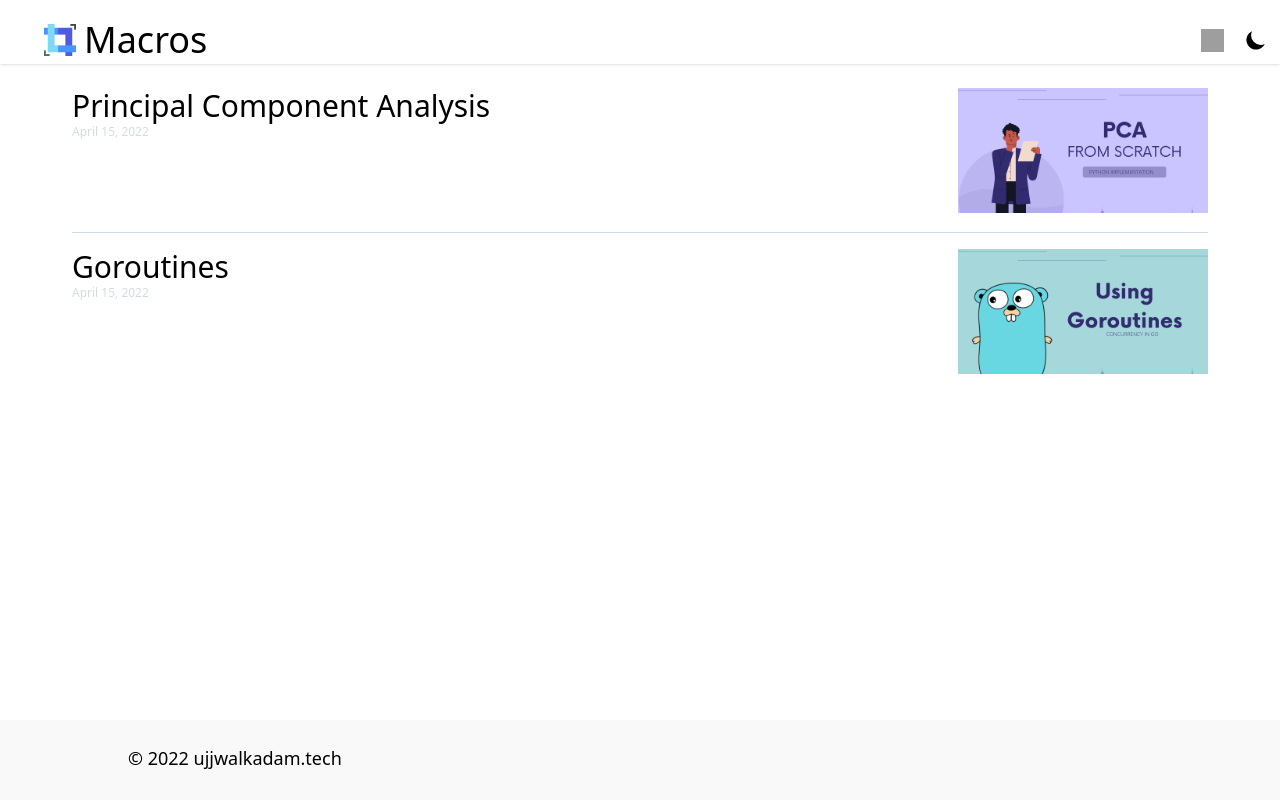
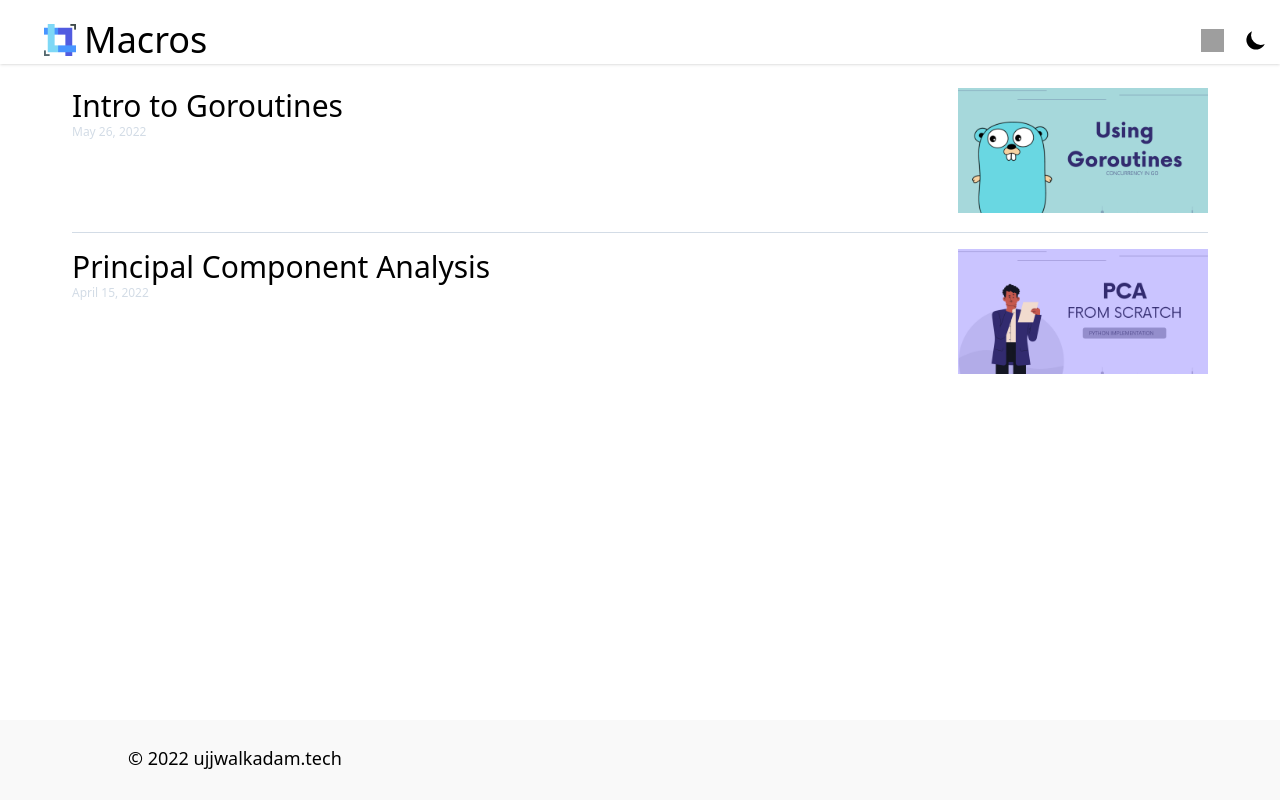
Before and after one commit to ujjwal404/Blog, a Next.js app: page / in a window 1280 px wide. Built offline with nearby package versions, Linux system fonts and the light colour scheme; grey boxes are pictures that could not be loaded.

Commit message:
updated meta tags

```diff
--- a/_posts/goroutines.md
+++ b/_posts/goroutines.md
@@ -1,11 +1,11 @@
 ---
-title: 'Goroutines'
-date: '2022-04-15'
+title: 'Intro to Goroutines'
+date: '2022-05-26'
 excerpt: 'Using goroutines'
 coverImage: 'static/images/goroutines.webp'
 ---
 
-Goroutines are a lightweight form of concurrency in the Go programming language. They are similar to threads in other languages, but they are managed by the Go runtime rather than the operating system, making them more lightweight and efficient. In this blog post, we will learn about goroutines, how to use them, and some best practices for writing concurrent code in Go.
+**Goroutines** are a lightweight form of concurrency in the Go programming language. They are similar to threads in other languages, but they are managed by the Go runtime rather than the operating system, making them more lightweight and efficient. In this blog post, we will learn about goroutines, how to use them, and some best practices for writing concurrent code in Go.
 
 A goroutine is created by calling the go keyword followed by a function call. For example, the following code creates a goroutine that runs the printHello function:
 
--- a/components/layout.tsx
+++ b/components/layout.tsx
@@ -11,7 +11,7 @@ const Layout = ({ children }: Props) => {
 		<div className="min-h-screen flex flex-col dark:bg-darkBG dark:text-textgray">
 			<Head>
 				<title>Macros</title>
-				<meta name="description" content="Personal Blog site" />
+				<meta name="description" content="Personal Blog site. I write about Web dev, ML and other things that I find interesting." />
 				<link rel="icon" href="/favicon.ico" />
 			</Head>
 			<header>
--- a/pages/index.tsx
+++ b/pages/index.tsx
@@ -13,7 +13,8 @@ const Home = ({ allPostsData }: Props) => {
 	return (
 		<>
 		<Head>
-			<meta name="google-site-verification" content="VMKLgSKiJSvHQiP5Zz206eR_XEJMRpg0ghr0Agh1AN8" />
+				<meta name="google-site-verification" content="VMKLgSKiJSvHQiP5Zz206eR_XEJMRpg0ghr0Agh1AN8" />
+				<meta name="description" content="Personal Blog site. I write about Web dev, ML and other things that I find interesting." />
 		</Head>
 		<div className="flex flex-col max-w-6xl mx-auto divide-y dark:divide-border divide-graylight">
 			{allPostsData.map((post,idx) => (
```
Also changed, not shown: 1 other file (tests, documents, lock files or other folders).
